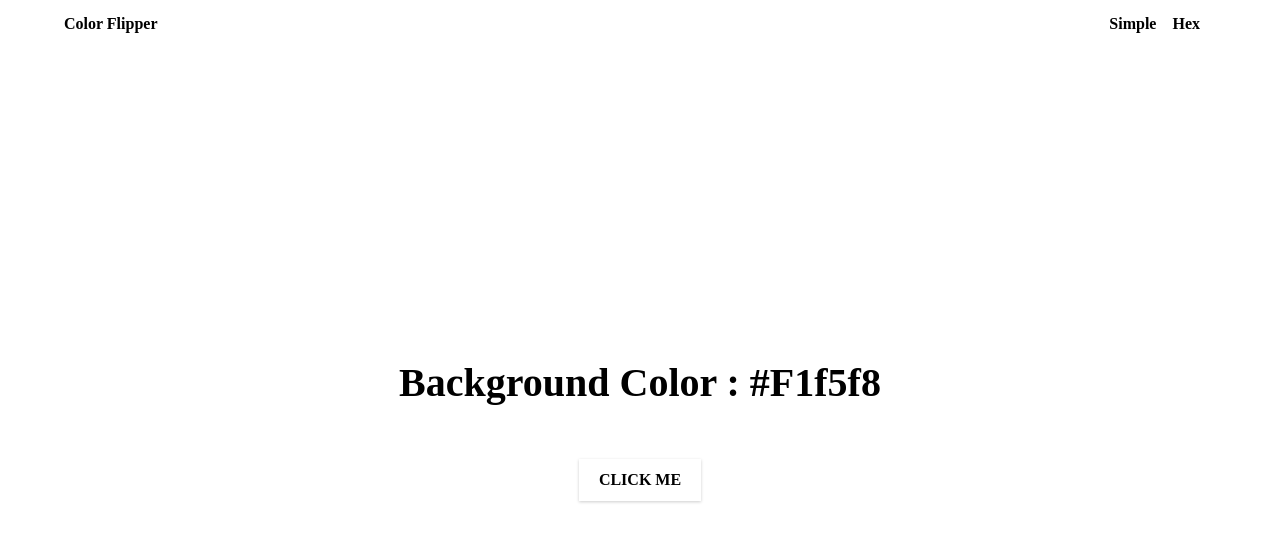
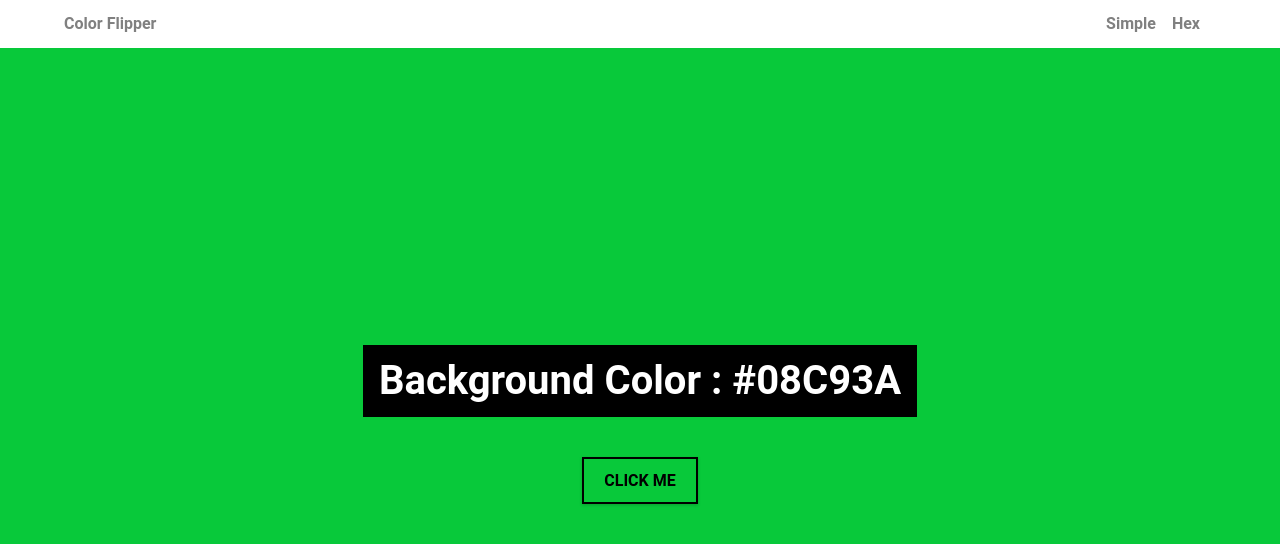
Before and after one commit to stkoev/JS-01-Coin-flipper, a plain HTML site: page hex.html in a window 1280 px wide. Both pictures are taken after a click on the button "CLICK ME". Drawn offline with Linux system fonts and the light colour scheme.

Commit message:
final commit

```diff
--- a/hex.html
+++ b/hex.html
@@ -16,8 +16,8 @@
       <div class="nav-center">
         <h4>color flipper</h4>
         <ul class="nav-links">
-          <li><a href="index.html">simple</a></li>
-          <li><a href="hex.html">hex</a></li>
+          <li><a href="./index.html">simple</a></li>
+          <li><a href="./hex.html">hex</a></li>
         </ul>
       </div>
     </nav>
@@ -28,6 +28,6 @@
       </div>
     </main>
     <!-- javascript -->
-    <script src="hex.js"></script>
+    <script src="./hex.js"></script>
   </body>
 </html>
--- a/hex.js
+++ b/hex.js
@@ -1 +1,24 @@
 const hex = [0, 1, 2, 3, 4, 5, 6, 7, 8, 9, "A", "B", "C", "D", "E", "F"];
+
+const btn = document.getElementById("btn");
+const color = document.querySelector(".color");
+
+const getRndNum = function (min, max) {
+  const rnd = Math.random() * (max - min) + min;
+  return Math.floor(rnd);
+};
+
+const getRndColor = function () {
+  let hexColor = "#";
+  for (let index = 0; index < 6; index++) {
+    hexColor += hex[getRndNum(0, 16)];
+  }
+  return hexColor;
+};
+
+btn.addEventListener("click", function () {
+  const hexColor = getRndColor();
+  console.log(hexColor);
+  color.textContent = hexColor;
+  document.body.style.backgroundColor = hexColor;
+});
--- a/styles.css
+++ b/styles.css
@@ -67,9 +67,9 @@ Global Styles
   box-sizing: border-box;
 }
 body {
-  font-family: var(--ff-secondary);
-  background: var(--clr-grey-10);
-  color: var(--clr-grey-1);
+  font-family: var(--ff-secondary, Roboto);
+  background: var(--clr-grey-10, rgba(211, 211, 211, 0.925));
+  color: var(--clr-grey-1, gray);
   line-height: 1.5;
   font-size: 0.875rem;
 }
@@ -157,7 +157,7 @@ Nav
 ===============
 */
 nav {
-  background: var(--clr-white);
+  background: var(--clr-white, white);
   height: 3rem;
   display: grid;
   align-items: center;
@@ -203,8 +203,8 @@ main {
   text-align: center;
 }
 .container h2 {
-  background: var(--clr-black);
-  color: var(--clr-white);
+  background: var(--clr-black, black);
+  color: var(--clr-white, white);
   padding: 1rem;
   border-radius: var(--radius);
   margin-bottom: 2.5rem;
@@ -216,12 +216,12 @@ main {
   font-family: var(--ff-primary);
   text-transform: uppercase;
   background: transparent;
-  color: var(--clr-black);
+  color: var(--clr-black, black);
   letter-spacing: var(--spacing);
   display: inline-block;
   font-weight: 700;
   transition: var(--transition);
-  border: 2px solid var(--clr-black);
+  border: 2px solid var(--clr-black, black);
   cursor: pointer;
   box-shadow: 0 1px 3px rgba(0, 0, 0, 0.2);
   border-radius: var(--radius);
@@ -229,6 +229,7 @@ main {
   padding: 0.75rem 1.25rem;
 }
 .btn-hero:hover {
-  color: var(--clr-white);
-  background: var(--clr-black);
+  color: var(--clr-white, white);
+  /* color: white; */
+  background: var(--clr-black, black);
 }
```
Also changed, not shown: app.js (+26 -0 lines), index.html (+2 -2 lines).
